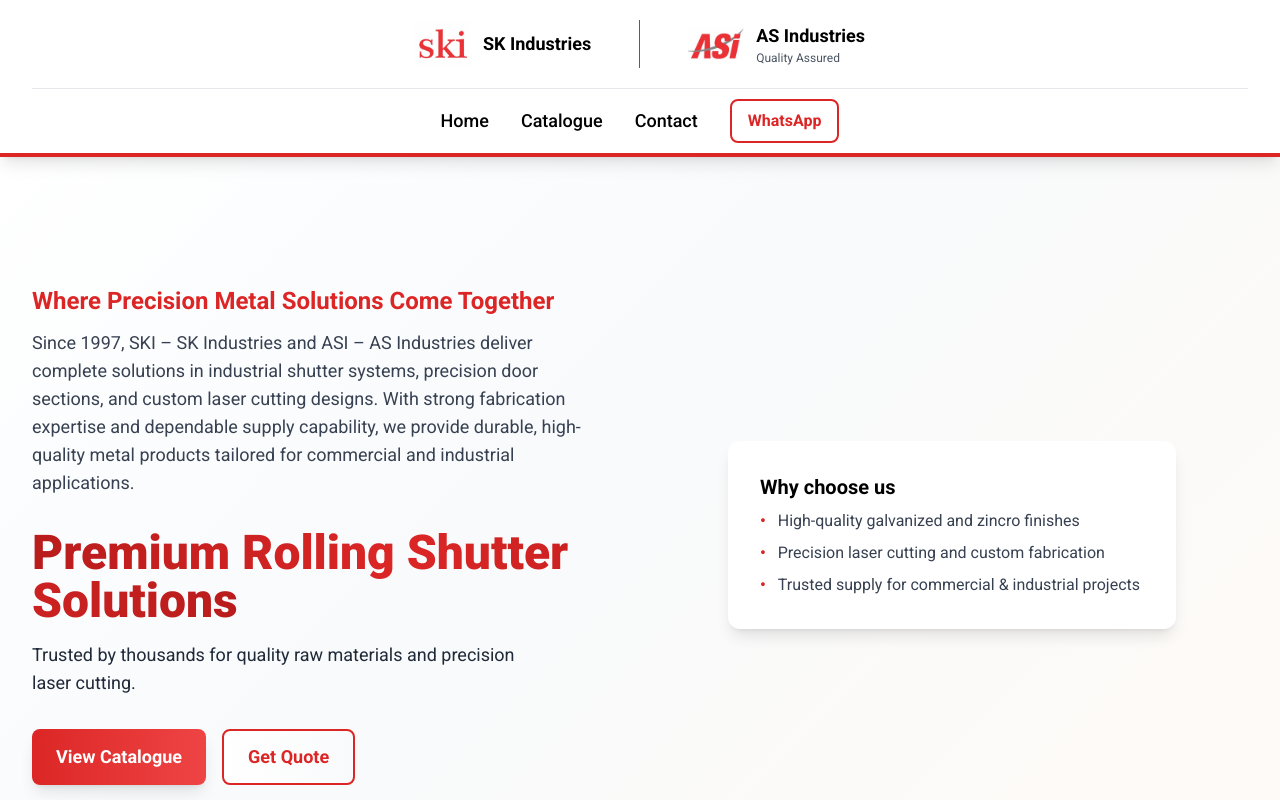
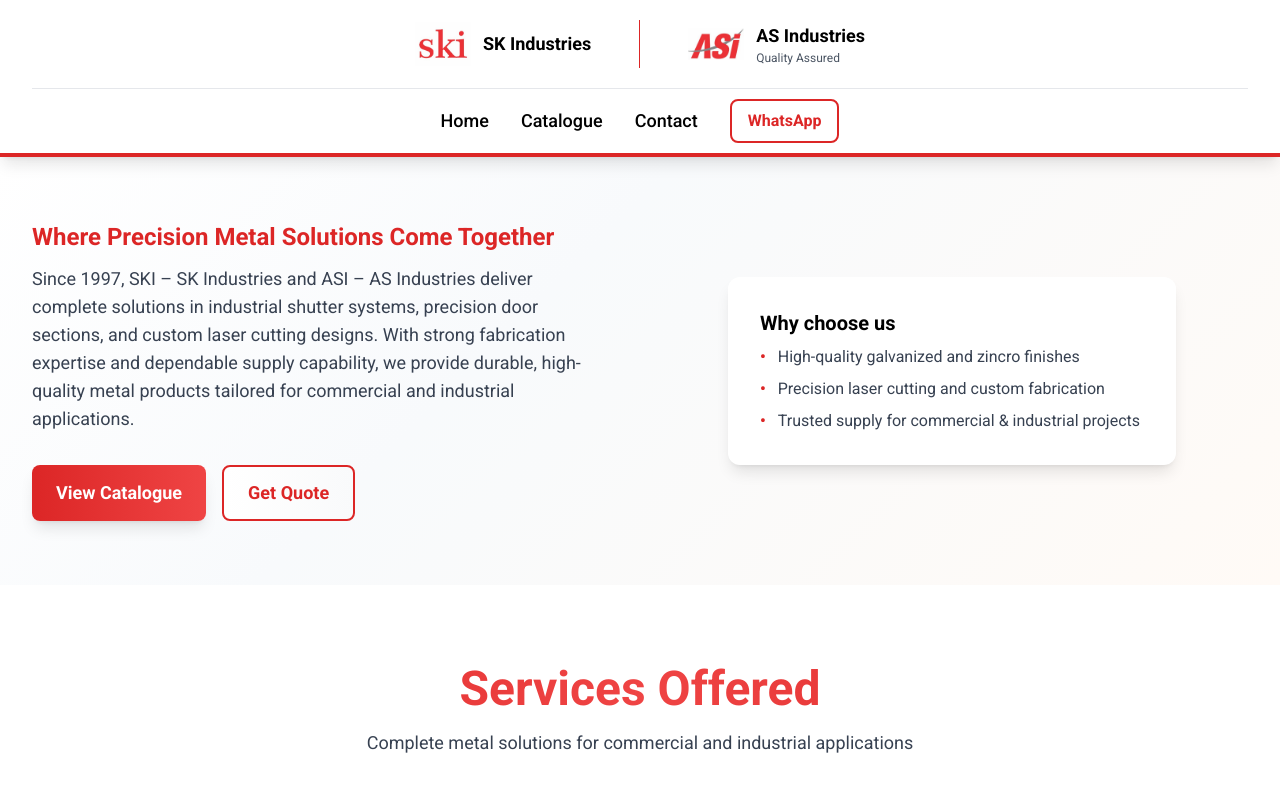
Before and after one commit to krishnaheda14/SKindustries, a Next.js app: page / in a window 1280 px wide. Shown: the top 800 px of the page. Built offline with nearby package versions, Linux system fonts and the light colour scheme.

Commit message:
padding removed

```diff
--- a/app/page.tsx
+++ b/app/page.tsx
@@ -9,8 +9,8 @@ export default function Home() {
   return (
     <>
       <Hero />
+      <Services />
       <Categories />
-      <Services />
       <Features />
       <About />
       <CTA />
--- a/components/Hero.tsx
+++ b/components/Hero.tsx
@@ -1,7 +1,7 @@
 export default function Hero() {
   return (
     <section
-      className="relative text-black py-16 sm:py-20 md:py-24 lg:py-32 overflow-hidden transition-all duration-300"
+      className="relative text-black py-8 sm:py-10 md:py-12 lg:py-16 overflow-hidden transition-all duration-300"
       style={{ background: 'linear-gradient(135deg, #ffffff 0%, #f8fafc 40%, #fffaf6 100%)' }}
     >
       <div className="container mx-auto px-4 sm:px-6 md:px-8 max-w-7xl">
@@ -13,14 +13,7 @@ export default function Hero() {
             <p className="text-sm sm:text-base md:text-lg text-gray-700 mb-6 sm:mb-7 md:mb-8 fade-in-up leading-relaxed max-w-xl">
               Since 1997, SKI – SK Industries and ASI – AS Industries deliver complete solutions in industrial shutter systems, precision door sections, and custom laser cutting designs. With strong fabrication expertise and dependable supply capability, we provide durable, high-quality metal products tailored for commercial and industrial applications.
             </p>
-            <h1 className="text-3xl sm:text-4xl md:text-5xl lg:text-5xl font-extrabold mb-4 leading-tight fade-in-up">
-              <span className="bg-gradient-to-r from-red-700 via-red-600 to-red-700 bg-clip-text text-transparent">
-                Premium Rolling Shutter Solutions
-              </span>
-            </h1>
-            <p className="text-base sm:text-lg md:text-lg text-gray-800 mb-6 sm:mb-7 md:mb-8 fade-in-up max-w-lg">
-              Trusted by thousands for quality raw materials and precision laser cutting.
-            </p>
+            {/* headliner removed as requested */}
 
             <div className="mt-4 flex flex-col sm:flex-row gap-3 sm:gap-4 items-stretch">
               <a href="/catalogue" className="inline-flex items-center justify-center btn-primary px-6 py-3 text-sm sm:text-base md:text-lg w-full sm:w-auto">
```
